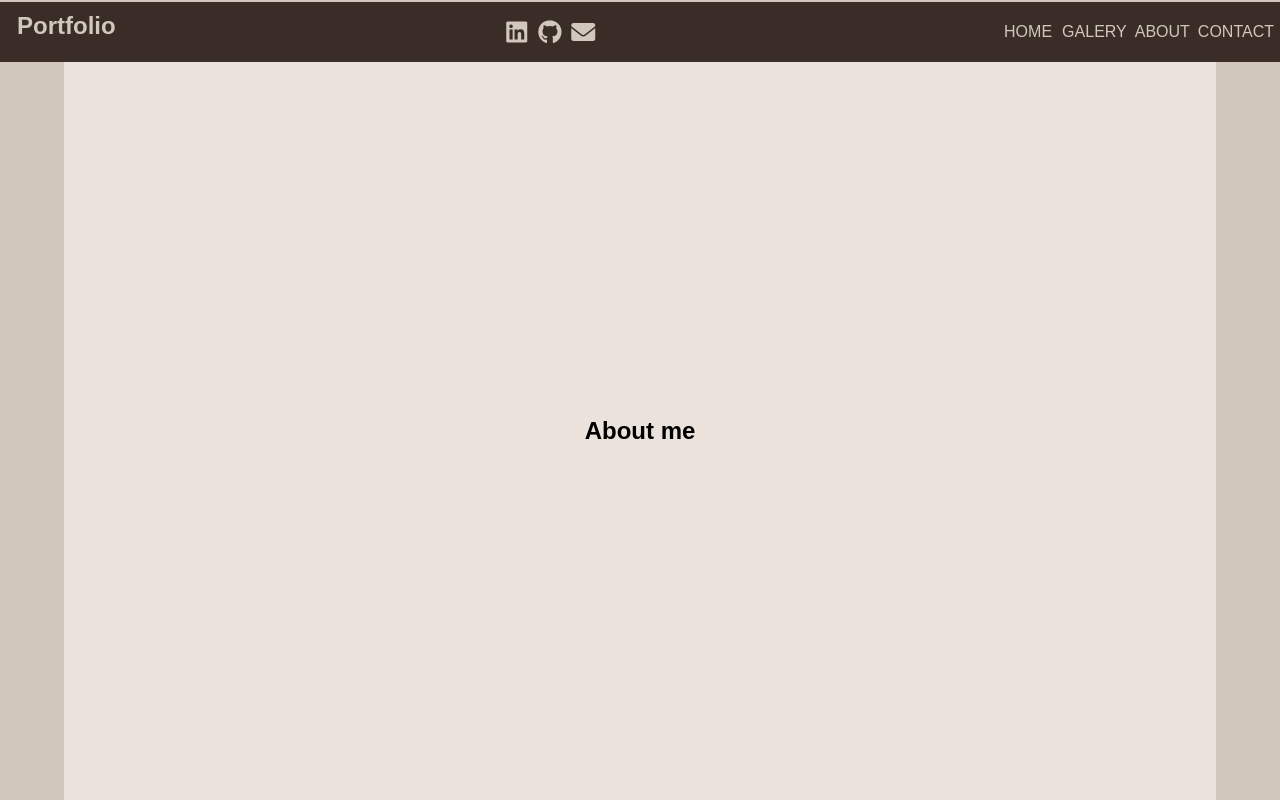
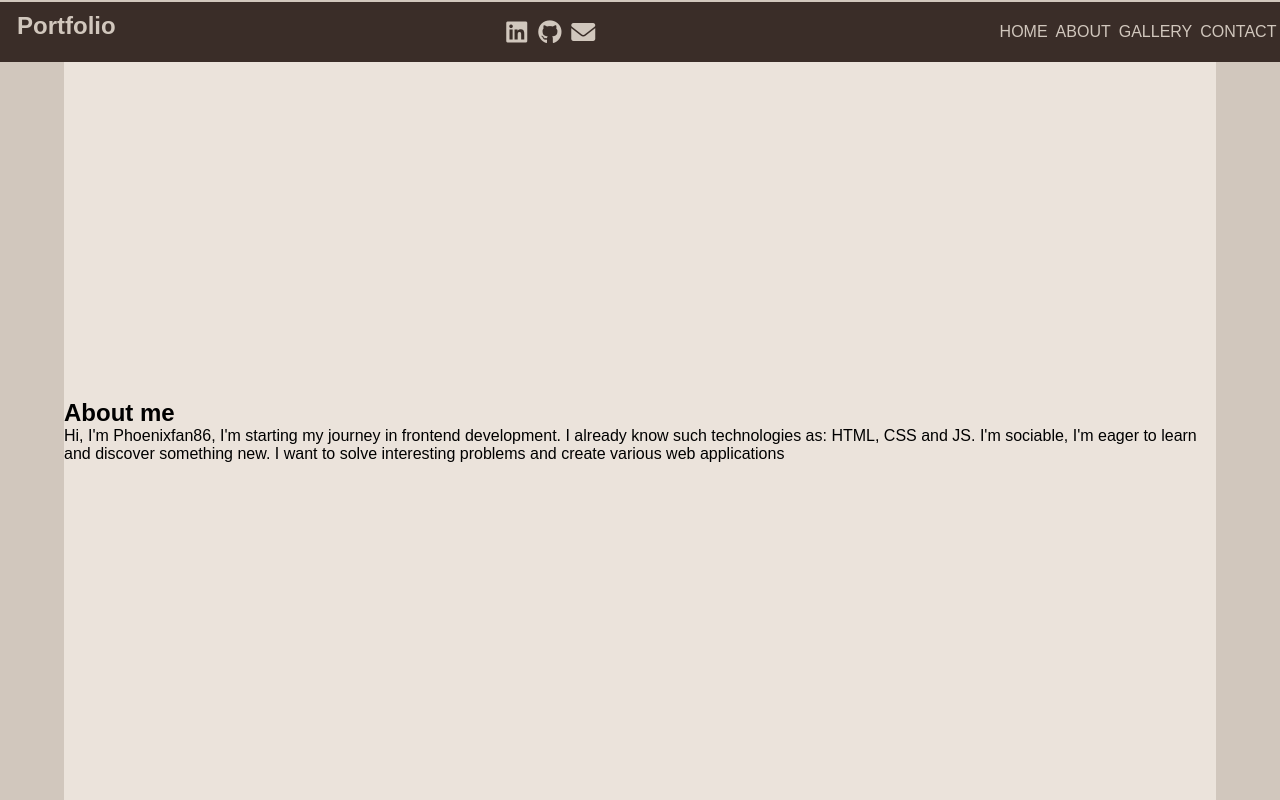
Before and after one commit to phoenixfan86/Portfolio_page, a plain HTML site: page index.html in a window 1280 px wide. Drawn offline with Linux system fonts and the light colour scheme; a web font is replaced by a local one.

Commit message:
update index.html

```diff
--- a/index.html
+++ b/index.html
@@ -29,14 +29,17 @@
 			<nav>
 				<ul class="main-menu">
 					<li class="menu-item"><a href="#">Home</a></li>
-					<li class="menu-item"><a href="#">Galery</a></li>
 					<li class="menu-item"><a href="#">About</a></li>
+					<li class="menu-item"><a href="#">Gallery</a></li>
 					<li class="menu-item"><a href="#">Contact</a></li>
 				</ul>
 			</nav>
 		</header>
 		<main class="container">
-			<h2>About me</h2>
+		    <section class="about">
+		        <h2>About me</h2>
+		        <p>Hi, I'm Phoenixfan86, I'm starting my journey in frontend development. I already know such technologies as: HTML, CSS and JS. I'm sociable, I'm eager to learn and discover something new. I want to solve interesting problems and create various web applications</p>
+		    </section>
 		</main>
 	</body>
 </html>
```
